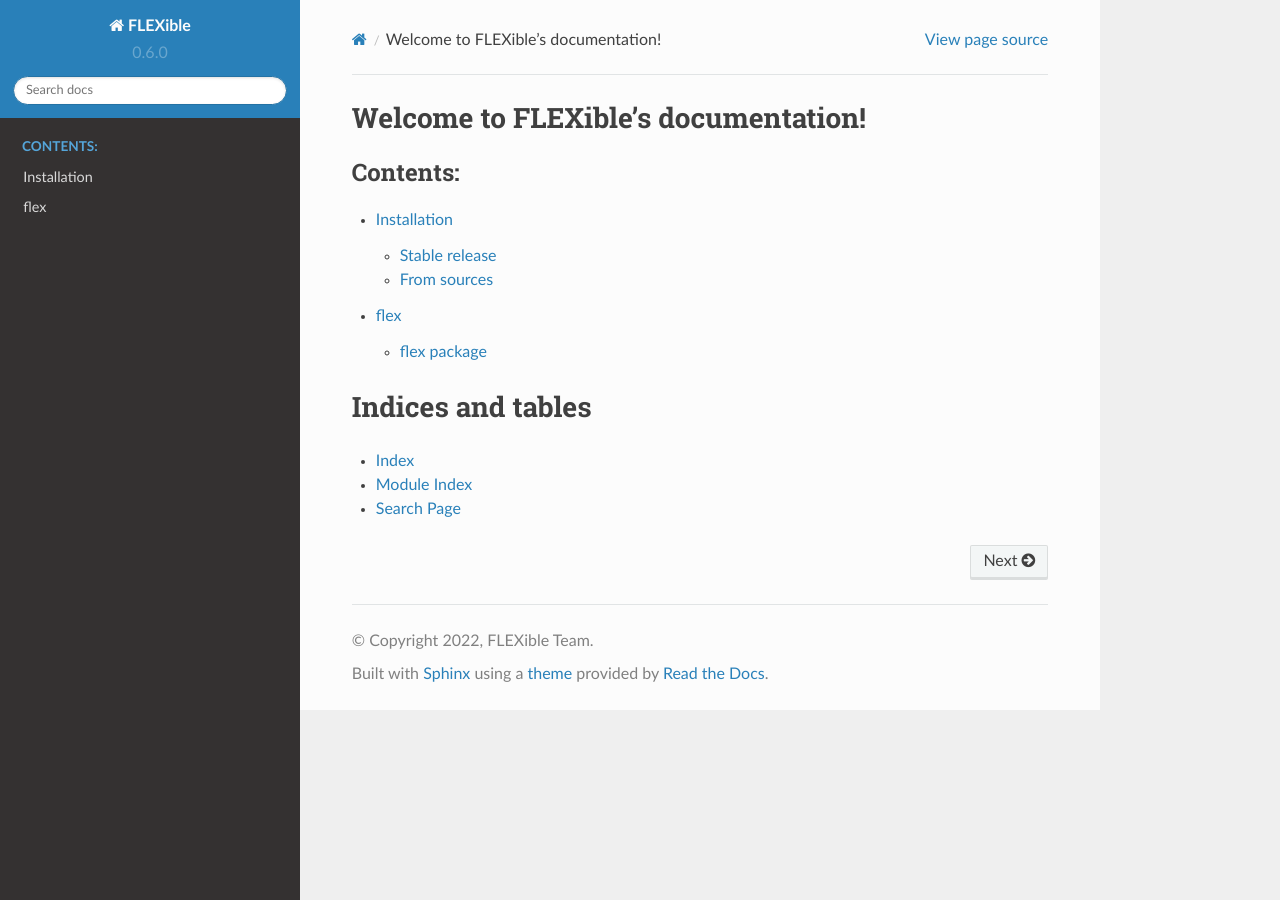
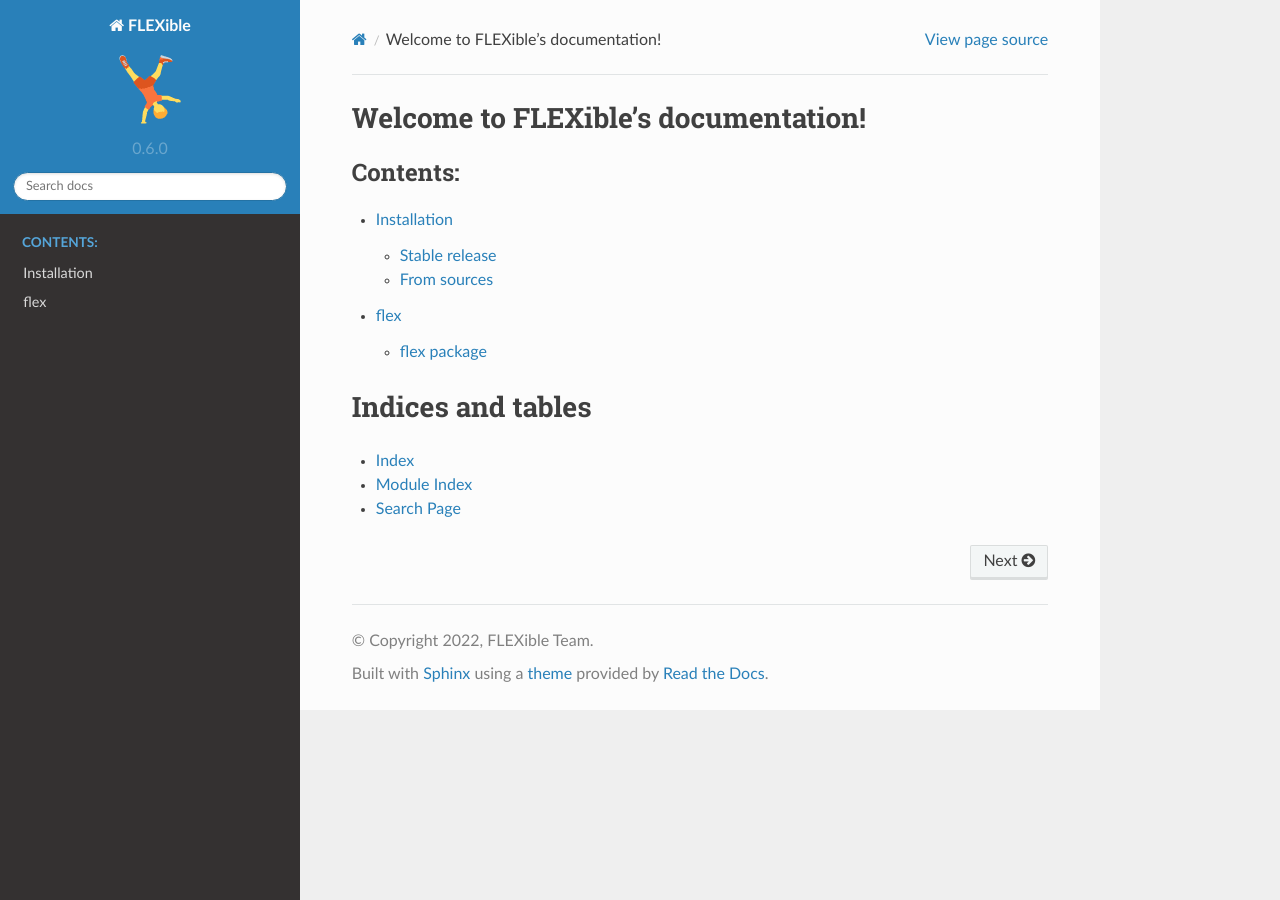
Before and after one commit to FLEXible-FL/FLEXible, a Sphinx documentation site: the page built from docs/source/index.rst, in a window 1280 px wide. Built offline with Sphinx 7.4.7 and the Read the Docs theme 2.0.0, drawn with Linux system fonts in a browser that asks for light colours.

Commit message:
Added the logo to the documentation.

```diff
--- a/docs/source/conf.py
+++ b/docs/source/conf.py
@@ -43,5 +43,12 @@ source_suffix = ".rst"
 
 # html_theme = "alabaster"
 html_theme = "sphinx_rtd_theme"
-# html_static_path = ["_static"]
-html_static_path = []
+
+# Would be nice to add the text color option to the theme, so the table in FedDatasetConfig
+# can be properly displayed.
+html_theme_options = {
+}
+
+html_static_path = ["_static"]
+# html_static_path = []
+html_logo = "_static/FLEXibleLogo.png"
```
Also changed, not shown: docs/source/_static/FLEXibleLogo.png (added).
